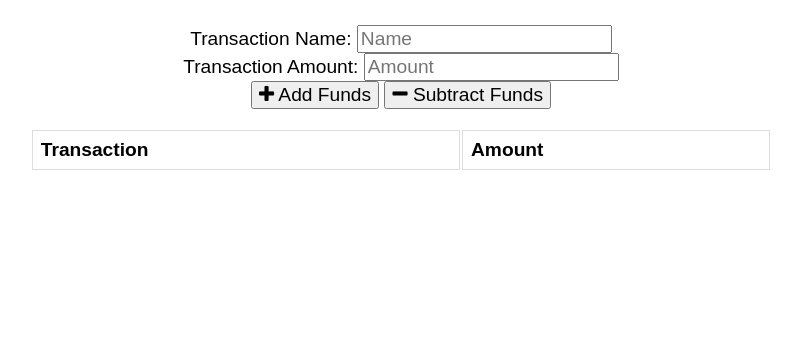
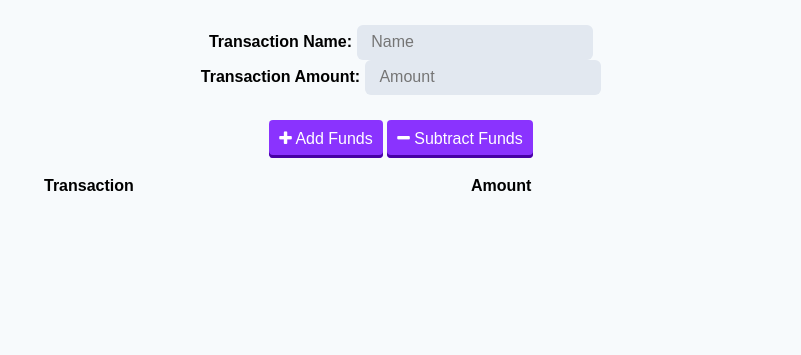
Before and after one commit to volosevych/Budget-Trackers, a website: page public/index.html in a window 1280 px wide. Shown: the whole page, without its empty margins (239-1040 px from the left). Drawn offline with nearby package versions, Linux system fonts and the light colour scheme; no server answers.

Commit message:
changed styling

```diff
--- a/public/style.css
+++ b/public/style.css
@@ -1,25 +1,53 @@
+*, *::before, *::after {
+  box-sizing: border-box;
+}
+
 body {
-  font-size: 120%;
+  font-size: 16px;
+  font-family: Arial;
+  background-color: #F7FAFC;
+}
+
+button,
+input {
+  font-size: 1em;
   font-family: Arial;
 }
 
-button, input {
-  font-size: 100%;
-  font-family: Arial;
+label {
+  font-weight: 900;
+}
+
+input {
+  border: 2px solid transparent;
+  border-radius: 6px;
+  padding: .4em .8em;
+  background-color: #E2E8F0;
+}
+
+input:focus {
+  background-color: #FFFFFF;
+  border: 2px solid #CBD5E0;
+  outline: 0;
+}
+
+button {
+  background: #8A33FE;
+  border: none;
+  border-radius: 4px;
+  cursor: pointer;
+  color: #FFFFFF;
+  padding: 10px;
+  box-shadow: inset 0 -3px 0 0 #4801A5;
+}
+
+button:active {
+  box-shadow: none;
+  transform: translateY(3px);
 }
 
 table {
   width: 100%;
-}
-
-td, th {
-  border: 1px solid #dddddd;
-  text-align: left;
-  padding: 8px;
-}
-
-tr:nth-child(even) {
-  background-color: #dddddd;
 }
 
 .error {
@@ -28,18 +56,16 @@ tr:nth-child(even) {
 
 .wrapper {
   margin: 0 auto;
-  max-width: 825px;
+  max-width: 800px;
   text-align: center;
 }
 
 .total {
   font-size: 150%;
-  text-decoration: underline;
 }
 
-.form {
+form {
   margin-top: 25px;
-  width: 100%;
 }
 
 .transactions {
@@ -49,3 +75,7 @@ tr:nth-child(even) {
   width: 90%;
   margin: 0 auto;
 }
+
+.transaction-buttons {
+  margin-top: 25px;
+}
```
